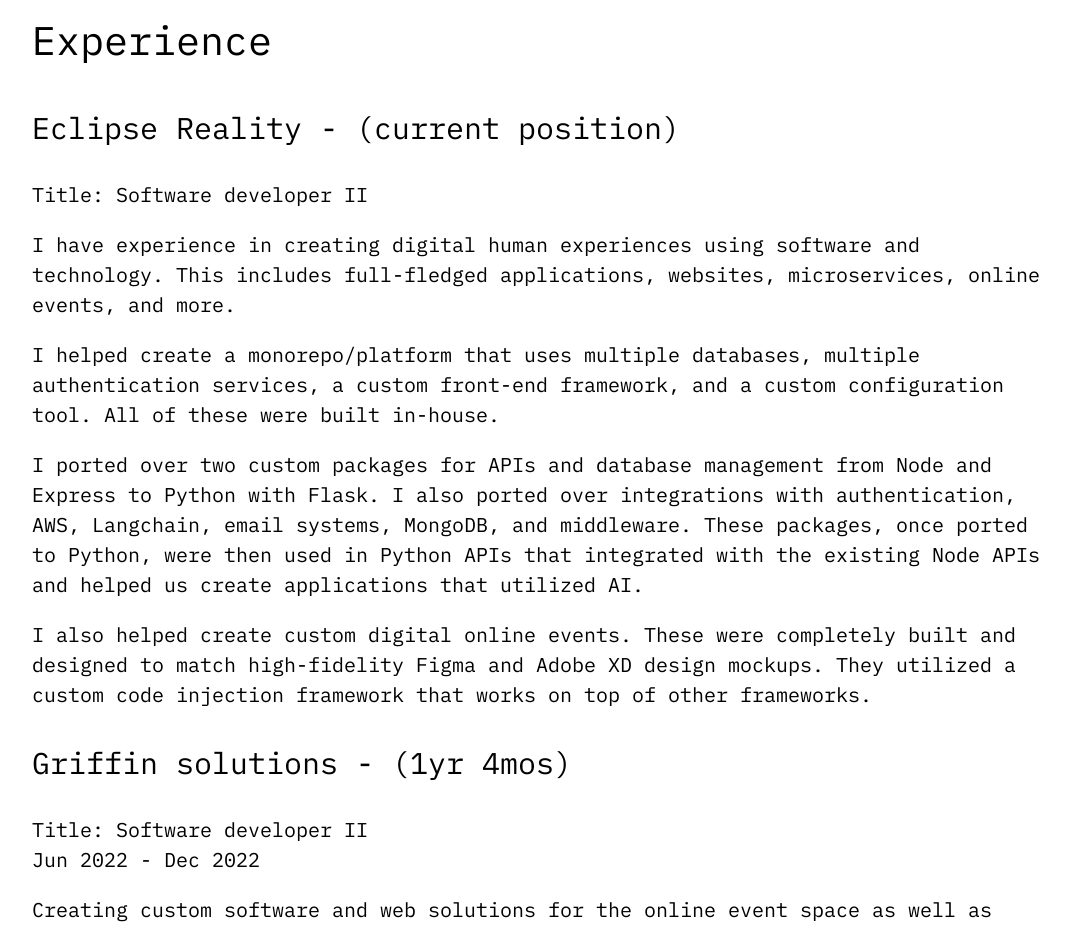
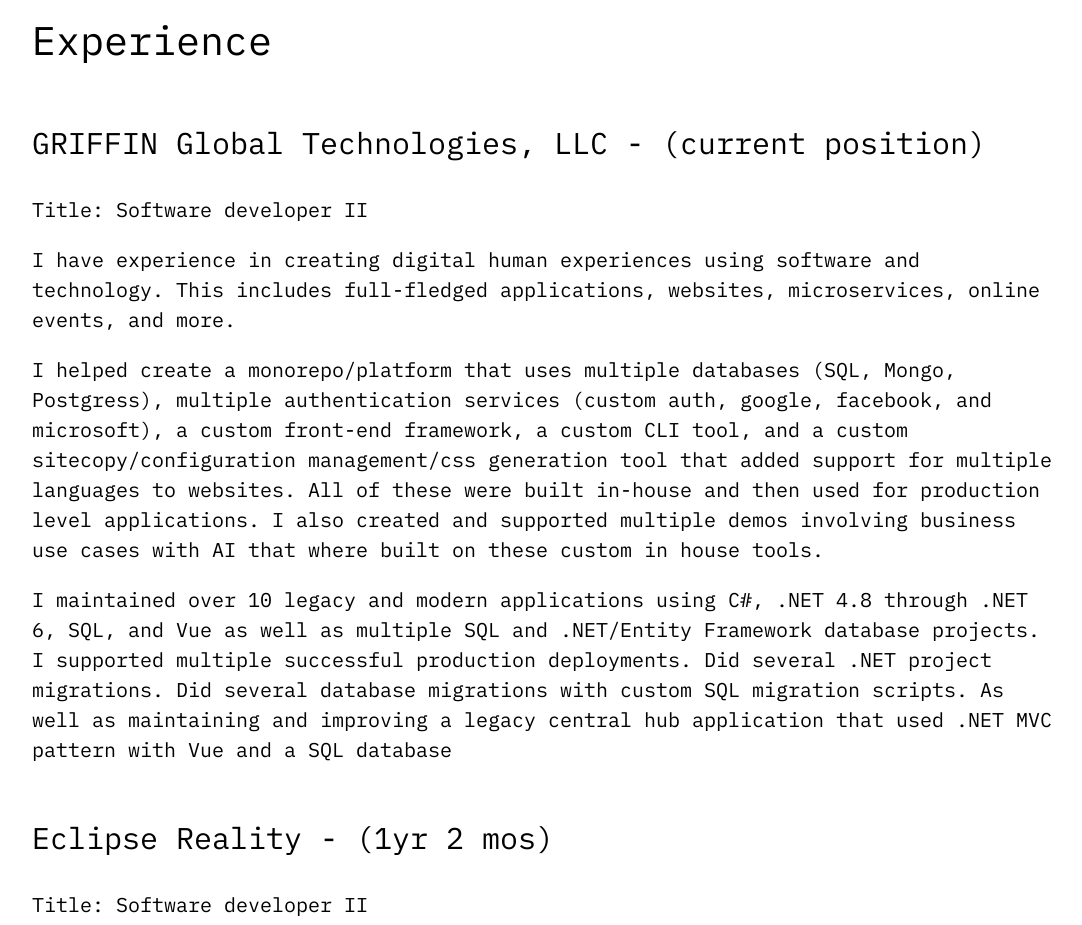
Before and after one commit to bmansk8/portfolio, a React (Create React App) app: page / in a window 1280 px wide. Shown: the part 760-1685 px from the top of the page, without its empty margins (96-1178 px from the left). Built offline with nearby package versions, Linux system fonts and the light colour scheme.

Commit message:
updating page

```diff
--- a/src/App.css
+++ b/src/App.css
@@ -32,6 +32,10 @@
 a {
   color: var(--accent1);
   text-decoration: none;
+  white-space: pre-wrap;
+  white-space: -moz-pre-wrap;
+  word-wrap: break-word;
+  max-width: 100%;
 }
 
 a:hover {
@@ -57,7 +61,7 @@
 }
 
 h3 {
-  margin: 1.5rem 0px;
+  margin: 2.5rem 0px 1.5rem 0px;
   font-size: 1.5rem;
 }
 
@@ -121,6 +125,28 @@
   height: 400px;
 }
 
+.music {
+  display: flex;
+  flex-direction: column;
+  align-items: center;
+}
+
+.music .musicSection1{
+  text-align: left;
+  display: flex;
+  align-items: flex-start;
+  flex-direction: column;
+  margin-right: 20%;
+}
+
+.music .musicSection2{
+  text-align: right;
+  display: flex;
+  align-items: flex-end;
+  flex-direction: column;
+  margin-left: 20%;
+}
+
 footer {
   margin: 0px 1rem;
   display: flex;
@@ -145,3 +171,12 @@
     width: 296px;
   }
 }
+
+@media (max-width: 768px) {
+  .music .musicSection1,
+  .music .musicSection2{
+    margin-left: 0px;
+    margin-right: 0px;
+  }
+
+}
--- a/src/components/experince.jsx
+++ b/src/components/experince.jsx
@@ -3,8 +3,36 @@
     <div className="experince">
       <h2>Experience</h2>
 
-      <h3>Eclipse Reality - (current position)</h3>
+      <h3>GRIFFIN Global Technologies, LLC - (current position)</h3>
       <h4>Title: Software developer II</h4>
+      <p>
+        I have experience in creating digital human experiences using software
+        and technology. This includes full-fledged applications, websites,
+        microservices, online events, and more.
+      </p>
+      <p>
+        I helped create a monorepo/platform that uses multiple databases (SQL,
+        Mongo, Postgress), multiple authentication services (custom auth,
+        google, facebook, and microsoft), a custom front-end framework, a custom
+        CLI tool, and a custom sitecopy/configuration management/css generation
+        tool that added support for multiple languages to websites. All of these
+        were built in-house and then used for production level applications. I
+        also created and supported multiple demos involving business use cases
+        with AI that where built on these custom in house tools.
+      </p>
+      <p>
+        I maintained over 10 legacy and modern applications using C#, .NET 4.8
+        through .NET 6, SQL, and Vue as well as multiple SQL and .NET/Entity
+        Framework database projects. I supported multiple successful production
+        deployments. Did several .NET project migrations. Did several database
+        migrations with custom SQL migration scripts. As well as maintaining and
+        improving a legacy central hub application that used .NET MVC pattern
+        with Vue and a SQL database
+      </p>
+
+      <h3>Eclipse Reality - (1yr 2 mos)</h3>
+      <h4>Title: Software developer II</h4>
+      <h4>Dec 2022 - Jan 2024</h4>
       <p>
         I have experience in creating digital human experiences using software
         and technology. This includes full-fledged applications, websites,
--- a/src/components/music.jsx
+++ b/src/components/music.jsx
@@ -2,6 +2,7 @@
   return (
     <div className="music">
       <h2>My Music</h2>
+      <div className="musicSection1">
         <h3>My Solo Stuff</h3>
         <p>
           I'm also a musician. I play a variety of genres but Alternative is my
@@ -17,7 +18,9 @@
           allowFullScreen=""
           allow="autoplay; clipboard-write; encrypted-media; fullscreen; picture-in-picture"
         ></iframe>
+      </div>
 
+      <div class="musicSection2">
         <h3>Worship Music</h3>
         <p>
           I also am a part of the worship team for{" "}
@@ -36,5 +39,6 @@
           loading="lazy"
         ></iframe>
       </div>
+    </div>
   );
 }
```
Lines whose indentation alone changed are shown as unchanged.
